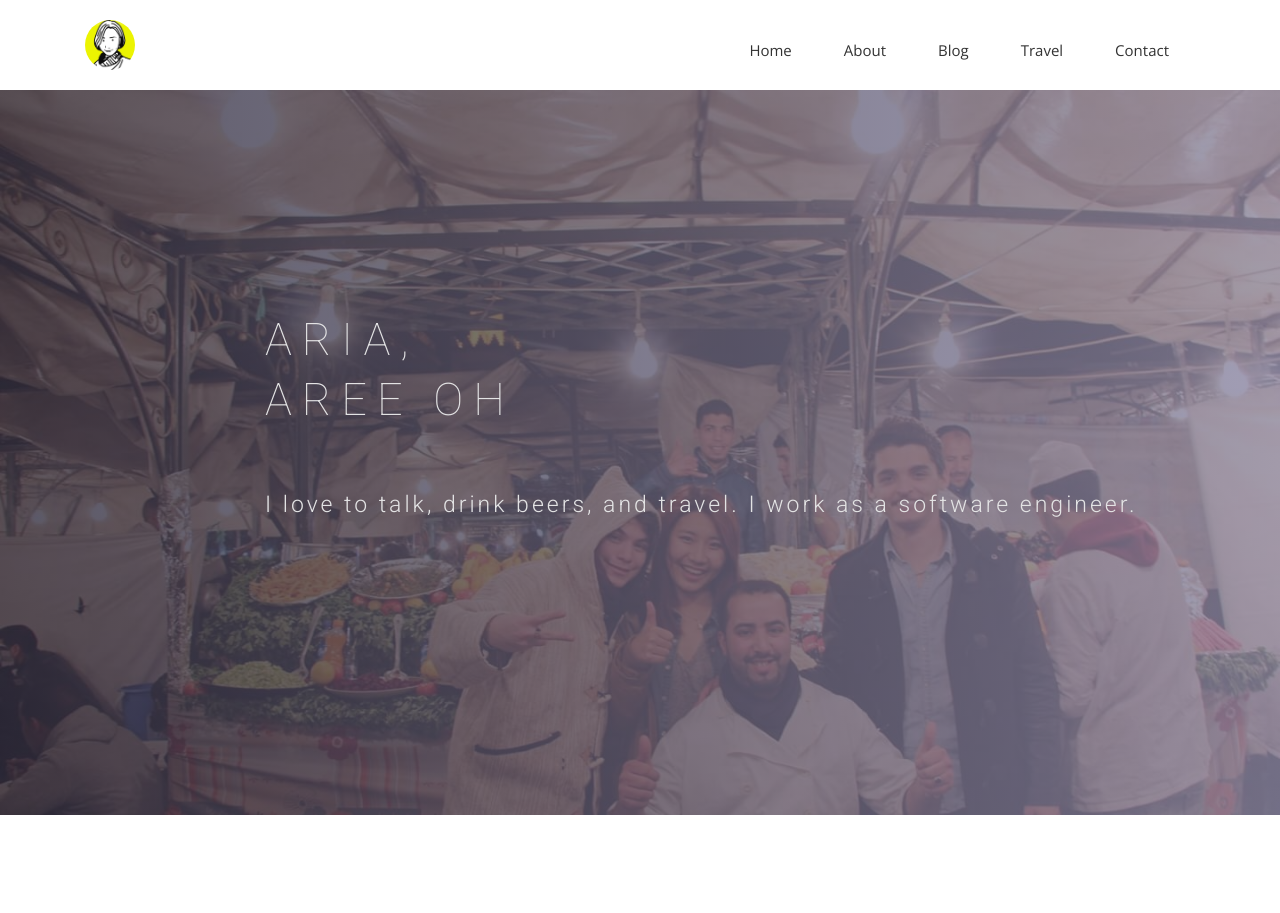
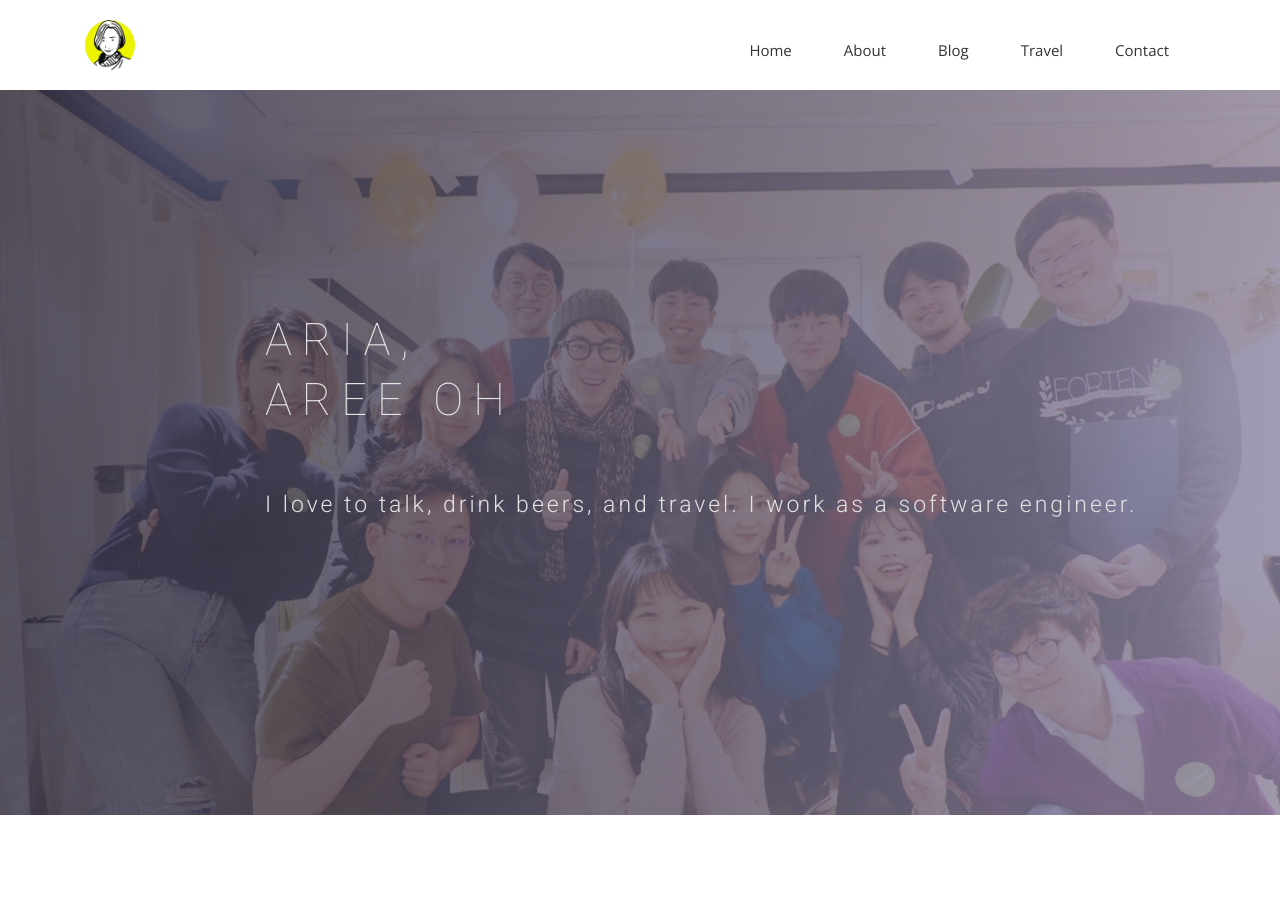
Before and after one commit to aria-grande/aria-grande.github.io, a Jekyll site: the page built from index.html, in a window 1280 px wide and 1400 px high. Shown: the top 913 px of the window. Built offline with Jekyll 4.4.1, drawn with Linux system fonts in a browser that asks for light colours; nearby versions of some CDN libraries; some web fonts are replaced; grey boxes are pictures that could not be loaded.

Commit message:
changed main photo

```diff
--- a/css/airspace.css
+++ b/css/airspace.css
@@ -202,7 +202,7 @@ progress::-webkit-progress-bar {
   letter-spacing: 3px;
 }
 .bg-index {
-  background: url("/img/morocco-friends.jpg") no-repeat;
+  background: url("/img/gardeners.jpeg") no-repeat;
   background-position: 10% 0%;
 }
 @media only screen and (max-device-width: 640px) {
```
Also changed, not shown: img/gardeners.jpeg (added).
